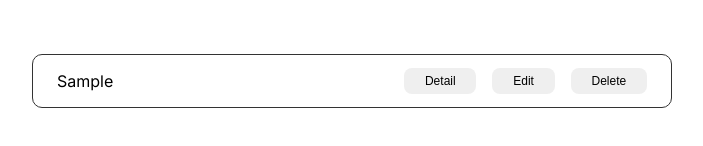
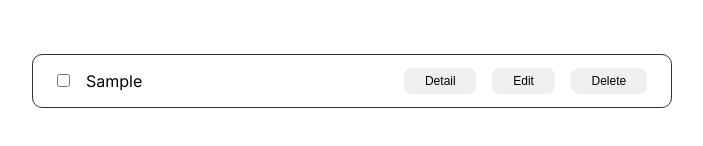
Before and after one commit to keento0809/h-company-coding-assignment, a Next.js app: page / in a window 1280 px wide. Both pictures are taken after typing "Sample" into the empty fields and a click on the button "Add". Shown: the part 212-358 px from the top of the page, without its empty margins (288-991 px from the left). Built offline with nearby package versions, Linux system fonts and the light colour scheme.

Commit message:
Add: checkbox to TodoItem

```diff
--- a/app/(home)/_components/TodoItem.tsx
+++ b/app/(home)/_components/TodoItem.tsx
@@ -11,7 +11,11 @@ type TodoItemProps = {
 export const TodoItem = ({ todo, onEdit, onDelete }: TodoItemProps) => {
   return (
     <li className={styles.todoItemContainer}>
-      <div>
+      <div
+        className=""
+        style={{ display: "flex", alignItems: "center", gap: "1rem" }}
+      >
+        <input type="checkbox" />
         <span className={styles.todoItemTitle}>{todo.title}</span>
       </div>
       <div className={styles.todoItemActionButtons}>
```
